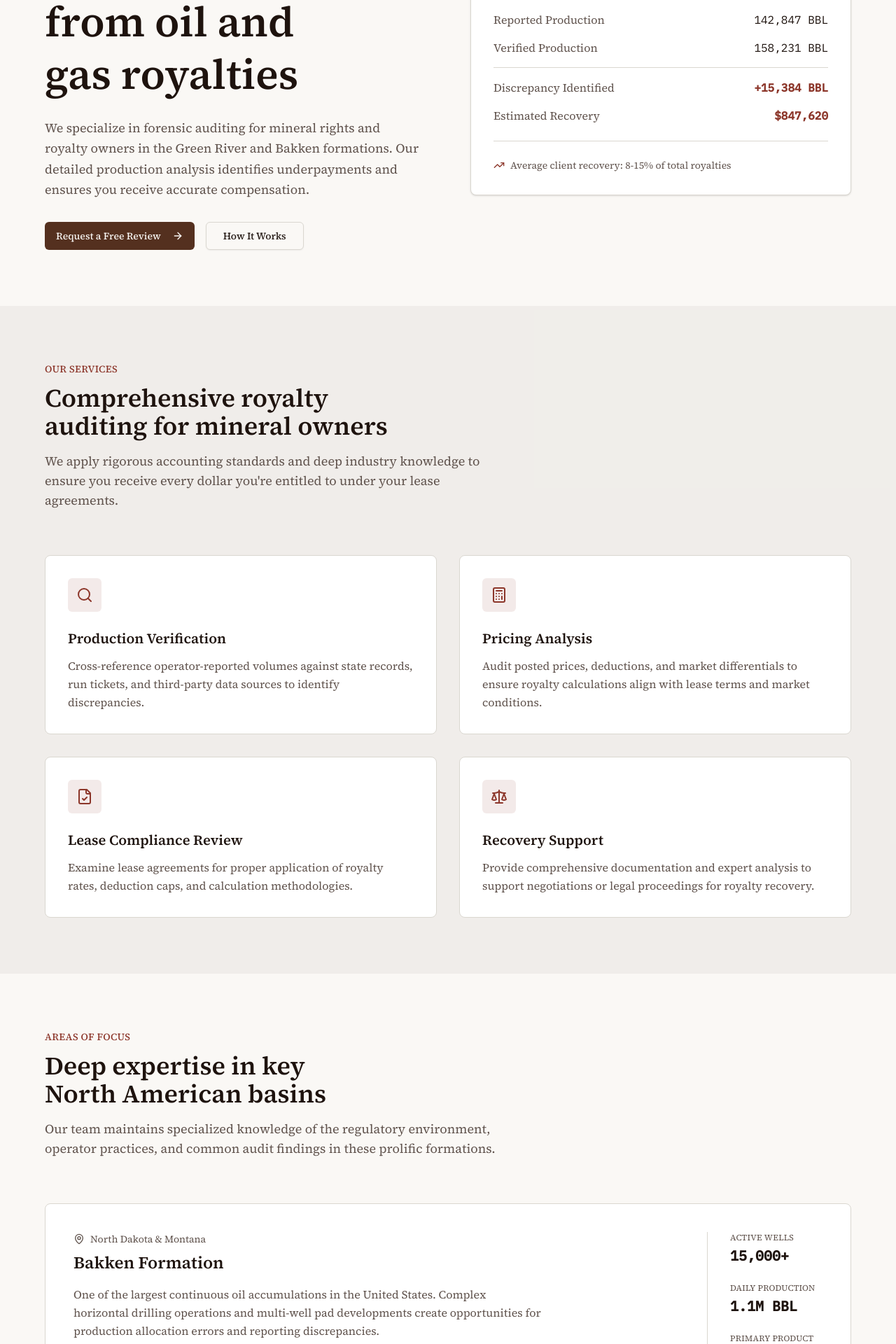
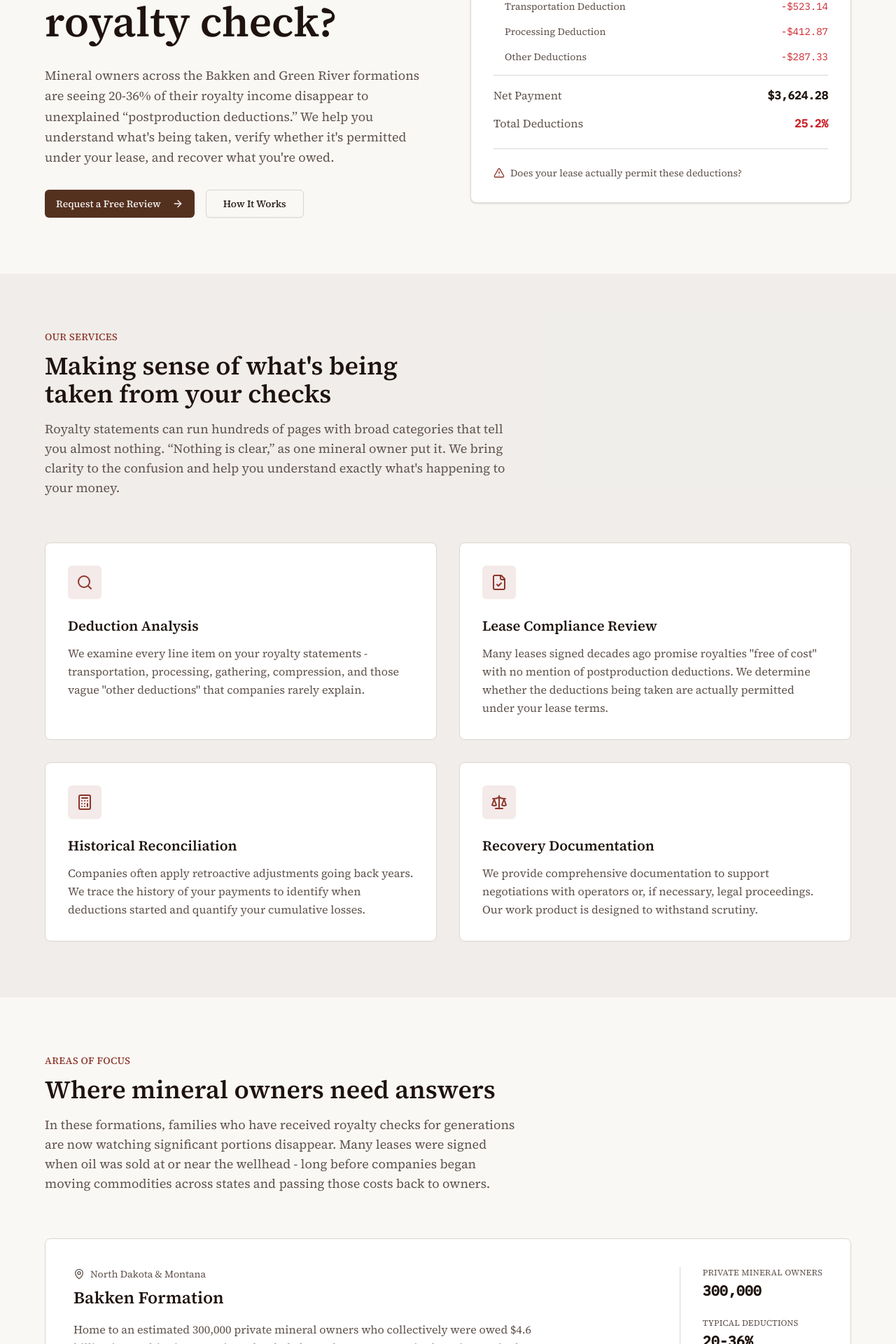
Before and after one commit to dogen/v0-btrail-consulting, a Next.js app: page / in a window 1280 px wide. Shown: the part 320-2240 px from the top of the page at 70% size. Built offline with nearby package versions, Linux system fonts and the light colour scheme.

Commit message:
feat: update site content on royalty deductions and transparency
Rewrite marketing site to highlight real issues and concerns of Bakken mineral owners

```diff
--- a/components/marketing/contact-section.tsx
+++ b/components/marketing/contact-section.tsx
@@ -29,11 +29,13 @@ export function ContactSection() {
               Get in Touch
             </p>
             <h2 className="text-3xl md:text-4xl font-semibold text-foreground mb-4 text-balance">
-              Request a complimentary royalty review
+              You shouldn&apos;t have to guess what&apos;s being taken
             </h2>
             <p className="text-muted-foreground text-lg mb-8">
-              Share some basic information about your mineral interests and we&apos;ll
-              provide an initial assessment of potential recovery opportunities at no cost.
+              If you&apos;ve noticed unexplained deductions on your royalty statements -
+              or if the &ldquo;other deductions&rdquo; column suddenly started showing
+              numbers after years of being blank - we can help you understand what&apos;s
+              happening and whether it&apos;s legitimate.
             </p>
 
             <div className="space-y-6">
@@ -43,7 +45,7 @@ export function ContactSection() {
                 </div>
                 <div>
                   <p className="text-sm text-muted-foreground">Email</p>
-                  <p className="text-foreground">contact@forensicroyalty.com</p>
+                  <p className="text-foreground">contact@btrailrevenue.com</p>
                 </div>
               </div>
               <div className="flex items-center gap-4">
@@ -64,6 +66,17 @@ export function ContactSection() {
                   <p className="text-foreground">Bismarck, North Dakota</p>
                 </div>
               </div>
+            </div>
+
+            <div className="mt-8 p-6 bg-muted/50 rounded-lg border border-border">
+              <p className="text-sm text-muted-foreground italic">
+                &ldquo;It&apos;s a matter of fairness. We didn&apos;t get any say in it.
+                They just up and changed it. You feel like you&apos;re being cheated.
+                It&apos;s not right.&rdquo;
+              </p>
+              <p className="text-sm text-muted-foreground mt-2">
+                — North Dakota mineral owner
+              </p>
             </div>
           </div>
 
@@ -104,11 +117,11 @@ export function ContactSection() {
                 </div>
 
                 <div className="space-y-2">
-                  <Label htmlFor="formation">Primary Formation / Basin</Label>
+                  <Label htmlFor="county">County / Formation</Label>
                   <Input
-                    id="formation"
-                    name="formation"
-                    placeholder="e.g., Bakken, Green River, Permian"
+                    id="county"
+                    name="county"
+                    placeholder="e.g., Williams County, McKenzie County"
                   />
                 </div>
 
@@ -118,12 +131,12 @@ export function ContactSection() {
                     id="message"
                     name="message"
                     rows={4}
-                    placeholder="Brief description of your mineral interests and any concerns about your royalty payments..."
+                    placeholder="When did you first notice deductions? How much is being withheld? Have you tried to get answers from the operator?"
                   />
                 </div>
 
                 <Button type="submit" className="w-full" disabled={isSubmitting}>
-                  {isSubmitting ? "Submitting..." : "Submit Request"}
+                  {isSubmitting ? "Submitting..." : "Request Free Review"}
                 </Button>
 
                 <p className="text-xs text-muted-foreground text-center">
--- a/components/marketing/formations-section.tsx
+++ b/components/marketing/formations-section.tsx
@@ -1,26 +1,26 @@
-import { MapPin, Droplets, Flame } from "lucide-react"
+import { MapPin } from "lucide-react"
 
 const formations = [
   {
     name: "Bakken Formation",
     location: "North Dakota & Montana",
     description:
-      "One of the largest continuous oil accumulations in the United States. Complex horizontal drilling operations and multi-well pad developments create opportunities for production allocation errors and reporting discrepancies.",
+      "Home to an estimated 300,000 private mineral owners who collectively were owed $4.6 billion in royalties in 2023. Since the shale boom began, companies have increasingly passed on infrastructure costs to royalty owners - even on leases signed decades ago that never mentioned deductions. Some owners have seen 20-36% of their royalty income disappear to postproduction costs.",
     stats: [
-      { label: "Active Wells", value: "15,000+" },
-      { label: "Daily Production", value: "1.1M BBL" },
-      { label: "Primary Product", value: "Light Crude", icon: Droplets },
+      { label: "Private Mineral Owners", value: "300,000" },
+      { label: "Typical Deductions", value: "20-36%" },
+      { label: "State Oversight", value: "None" },
     ],
   },
   {
     name: "Green River Formation",
     location: "Colorado, Utah & Wyoming",
     description:
-      "Contains some of the richest oil shale deposits in the world. The complexity of processing arrangements and varying extraction methods requires careful audit attention to ensure proper royalty accounting.",
+      "Complex processing arrangements and varying extraction methods create opportunities for opaque deductions. Like the Bakken, mineral owners here face the challenge of deciphering royalty statements that provide only broad categories - making it nearly impossible to verify whether the costs being passed on are legitimate or properly calculated.",
     stats: [
-      { label: "Estimated Resource", value: "3T BBL" },
       { label: "Basin Area", value: "25,000 mi²" },
-      { label: "Primary Product", value: "Oil Shale", icon: Flame },
+      { label: "Processing Complexity", value: "High" },
+      { label: "Transparency", value: "Limited" },
     ],
   },
 ]
@@ -34,11 +34,13 @@ export function FormationsSection() {
             Areas of Focus
           </p>
           <h2 className="text-3xl md:text-4xl font-semibold text-foreground mb-4 text-balance">
-            Deep expertise in key North American basins
+            Where mineral owners need answers
           </h2>
           <p className="text-muted-foreground text-lg">
-            Our team maintains specialized knowledge of the regulatory environment,
-            operator practices, and common audit findings in these prolific formations.
+            In these formations, families who have received royalty checks for generations
+            are now watching significant portions disappear. Many leases were signed when
+            oil was sold at or near the wellhead - long before companies began moving
+            commodities across states and passing those costs back to owners.
           </p>
         </div>
 
--- a/components/marketing/hero-section.tsx
+++ b/components/marketing/hero-section.tsx
@@ -1,6 +1,6 @@
 import Link from "next/link"
 import { Button } from "@/components/ui/button"
-import { ArrowRight, FileText, TrendingUp } from "lucide-react"
+import { ArrowRight, FileText, AlertTriangle } from "lucide-react"
 
 export function HeroSection() {
   return (
@@ -12,12 +12,13 @@ export function HeroSection() {
               Independent Forensic Auditing
             </p>
             <h1 className="text-4xl md:text-5xl lg:text-6xl font-semibold text-foreground leading-tight text-balance mb-6">
-              Recover what you&apos;re owed from oil and gas royalties
+              Why are there minuses on your royalty check?
             </h1>
             <p className="text-lg text-muted-foreground leading-relaxed mb-8 max-w-xl">
-              We specialize in forensic auditing for mineral rights and royalty owners
-              in the Green River and Bakken formations. Our detailed production analysis
-              identifies underpayments and ensures you receive accurate compensation.
+              Mineral owners across the Bakken and Green River formations are seeing
+              20-36% of their royalty income disappear to unexplained &ldquo;postproduction
+              deductions.&rdquo; We help you understand what&apos;s being taken, verify
+              whether it&apos;s permitted under your lease, and recover what you&apos;re owed.
             </p>
             <div className="flex flex-col sm:flex-row gap-4">
               <Link href="#contact">
@@ -41,34 +42,42 @@ export function HeroSection() {
                   <FileText className="w-6 h-6 text-accent" />
                 </div>
                 <div>
-                  <p className="font-semibold text-foreground">Sample Audit Summary</p>
-                  <p className="text-sm text-muted-foreground">Bakken Formation, ND</p>
+                  <p className="font-semibold text-foreground">Sample Royalty Statement</p>
+                  <p className="text-sm text-muted-foreground">Bakken Formation, Williams County</p>
                 </div>
               </div>
 
               <div className="space-y-4">
                 <div className="flex justify-between items-center">
-                  <span className="text-muted-foreground">Reported Production</span>
-                  <span className="font-mono text-foreground">142,847 BBL</span>
+                  <span className="text-muted-foreground">Gross Royalty Value</span>
+                  <span className="font-mono text-foreground">$4,847.62</span>
                 </div>
-                <div className="flex justify-between items-center">
-                  <span className="text-muted-foreground">Verified Production</span>
-                  <span className="font-mono text-foreground">158,231 BBL</span>
+                <div className="flex justify-between items-center text-sm">
+                  <span className="text-muted-foreground pl-4">Transportation Deduction</span>
+                  <span className="font-mono text-destructive">-$523.14</span>
+                </div>
+                <div className="flex justify-between items-center text-sm">
+                  <span className="text-muted-foreground pl-4">Processing Deduction</span>
+                  <span className="font-mono text-destructive">-$412.87</span>
+                </div>
+                <div className="flex justify-between items-center text-sm">
+                  <span className="text-muted-foreground pl-4">Other Deductions</span>
+                  <span className="font-mono text-destructive">-$287.33</span>
                 </div>
                 <div className="h-px bg-border my-4" />
                 <div className="flex justify-between items-center">
-                  <span className="text-muted-foreground">Discrepancy Identified</span>
-                  <span className="font-mono text-accent font-semibold">+15,384 BBL</span>
+                  <span className="text-muted-foreground">Net Payment</span>
+                  <span className="font-mono text-foreground font-semibold">$3,624.28</span>
                 </div>
                 <div className="flex justify-between items-center">
-                  <span className="text-muted-foreground">Estimated Recovery</span>
-                  <span className="font-mono text-accent font-semibold">$847,620</span>
+                  <span className="text-muted-foreground">Total Deductions</span>
+                  <span className="font-mono text-destructive font-semibold">25.2%</span>
                 </div>
               </div>
 
               <div className="mt-6 pt-6 border-t border-border flex items-center gap-2 text-sm text-muted-foreground">
-                <TrendingUp className="w-4 h-4 text-accent" />
-                <span>Average client recovery: 8-15% of total royalties</span>
+                <AlertTriangle className="w-4 h-4 text-accent" />
+                <span>Does your lease actually permit these deductions?</span>
               </div>
             </div>
 
--- a/components/marketing/process-section.tsx
+++ b/components/marketing/process-section.tsx
@@ -3,31 +3,31 @@ const steps = [
     number: "01",
     title: "Initial Review",
     description:
-      "We begin with a complimentary review of your royalty statements and lease documents to identify potential areas of concern and estimate recovery potential.",
+      "Send us your royalty statements and lease documents. We'll identify when deductions started appearing, what categories are being charged, and flag any red flags - at no cost to you.",
   },
   {
     number: "02",
-    title: "Data Collection",
+    title: "Lease Analysis",
     description:
-      "Upon engagement, we gather production records, check stubs, division orders, and operator correspondence. We also obtain state regulatory filings and third-party data.",
+      "We examine your lease language carefully. Does it promise royalties \"free of cost\"? Is it silent on postproduction expenses? Many leases signed before the shale boom never contemplated these deductions.",
   },
   {
     number: "03",
-    title: "Forensic Analysis",
+    title: "Statement Reconciliation",
     description:
-      "Our team performs detailed reconciliation of reported vs. actual production, pricing verification, deduction analysis, and lease term compliance review.",
+      "We work through your statements line by line, tracing deduction history, identifying retroactive adjustments, and comparing your experience to what other owners are seeing from the same operators.",
   },
   {
     number: "04",
     title: "Findings Report",
     description:
-      "We deliver a comprehensive audit report documenting discrepancies, quantifying underpayments, and providing supporting evidence for each finding.",
+      "We deliver a clear, documented summary of our findings: what's been deducted, whether it appears permitted under your lease, the cumulative impact, and your options for recovery.",
   },
   {
     number: "05",
     title: "Recovery Support",
     description:
-      "We assist with operator negotiations and provide expert testimony if needed. Our work product is designed to withstand legal scrutiny.",
+      "Whether you pursue direct negotiation with the operator or need to consider legal options, we provide the documentation and analysis to support your case. Litigation is expensive - good evidence is essential.",
   },
 ]
 
@@ -40,11 +40,12 @@ export function ProcessSection() {
             Our Process
           </p>
           <h2 className="text-3xl md:text-4xl font-semibold text-foreground mb-4 text-balance">
-            A methodical approach to royalty recovery
+            Getting answers when operators won&apos;t provide them
           </h2>
           <p className="text-muted-foreground text-lg">
-            Our audit methodology follows established forensic accounting standards
-            and has been refined through years of oil and gas industry experience.
+            &ldquo;We are not obligated to mail each owner a calculation as to how their
+            interest was calculated,&rdquo; one company told a mineral owner. When operators
+            won&apos;t explain, we help you find the truth in the numbers.
           </p>
         </div>
 
--- a/components/marketing/services-section.tsx
+++ b/components/marketing/services-section.tsx
@@ -3,27 +3,27 @@ import { Scale, Search, FileCheck, Calculator } from "lucide-react"
 const services = [
   {
     icon: Search,
-    title: "Production Verification",
+    title: "Deduction Analysis",
     description:
-      "Cross-reference operator-reported volumes against state records, run tickets, and third-party data sources to identify discrepancies.",
-  },
-  {
-    icon: Calculator,
-    title: "Pricing Analysis",
-    description:
-      "Audit posted prices, deductions, and market differentials to ensure royalty calculations align with lease terms and market conditions.",
+      "We examine every line item on your royalty statements - transportation, processing, gathering, compression, and those vague \"other deductions\" that companies rarely explain.",
   },
   {
     icon: FileCheck,
     title: "Lease Compliance Review",
     description:
-      "Examine lease agreements for proper application of royalty rates, deduction caps, and calculation methodologies.",
+      "Many leases signed decades ago promise royalties \"free of cost\" with no mention of postproduction deductions. We determine whether the deductions being taken are actually permitted under your lease terms.",
+  },
+  {
+    icon: Calculator,
+    title: "Historical Reconciliation",
+    description:
+      "Companies often apply retroactive adjustments going back years. We trace the history of your payments to identify when deductions started and quantify your cumulative losses.",
   },
   {
     icon: Scale,
-    title: "Recovery Support",
+    title: "Recovery Documentation",
     description:
-      "Provide comprehensive documentation and expert analysis to support negotiations or legal proceedings for royalty recovery.",
+      "We provide comprehensive documentation to support negotiations with operators or, if necessary, legal proceedings. Our work product is designed to withstand scrutiny.",
   },
 ]
 
@@ -36,11 +36,12 @@ export function ServicesSection() {
             Our Services
           </p>
           <h2 className="text-3xl md:text-4xl font-semibold text-foreground mb-4 text-balance">
-            Comprehensive royalty auditing for mineral owners
+            Making sense of what&apos;s being taken from your checks
           </h2>
           <p className="text-muted-foreground text-lg">
-            We apply rigorous accounting standards and deep industry knowledge to ensure
-            you receive every dollar you&apos;re entitled to under your lease agreements.
+            Royalty statements can run hundreds of pages with broad categories that tell you
+            almost nothing. &ldquo;Nothing is clear,&rdquo; as one mineral owner put it. We bring
+            clarity to the confusion and help you understand exactly what&apos;s happening to your money.
           </p>
         </div>
 
```
